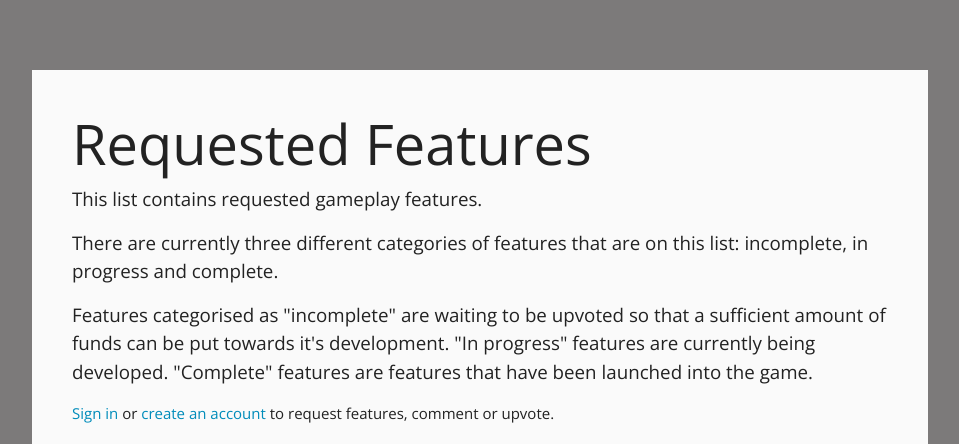
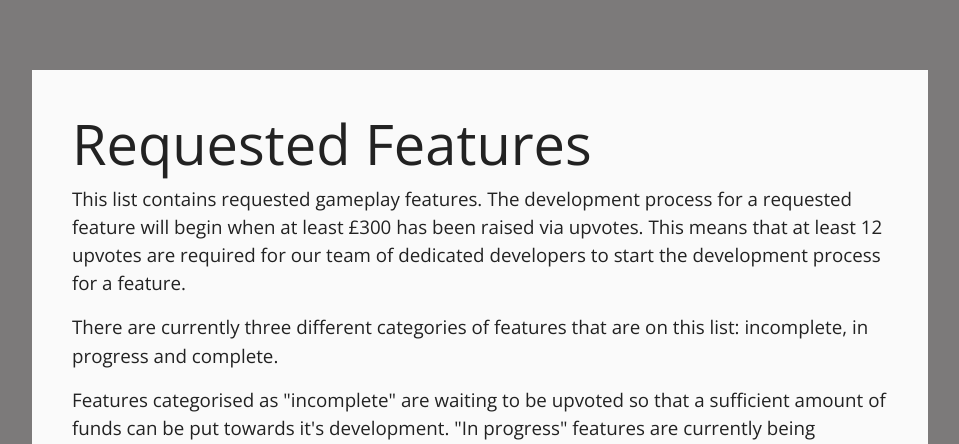
Before and after one commit to kimpea/us-issue-tracker, a Django app: template features/templates/features.html in a window 1280 px wide. Shown: the part 77-521 px from the top of the page, without its empty margins (160-1119 px from the left). Run offline with Django 3.2, Linux system fonts and the light colour scheme; the template is opened without the code that fills it, so the values that code supplies are empty; some libraries are stand-ins or nearby versions.

Commit message:
Add more information on funding for requested features

```diff
--- a/features/templates/features.html
+++ b/features/templates/features.html
@@ -11,7 +11,8 @@
     <!-- Introduction -->
     <div class="feature-intro">
         <h2 class="display-4">Requested Features</h2>
-        <p class="lead">This list contains requested gameplay features.</p>
+        <p class="lead">This list contains requested gameplay features. The development process for a requested feature will begin when at least <strong>£300</strong> has been raised via upvotes.
+        This means that <strong>at least 12 upvotes</strong> are required for our team of dedicated developers to start the development process for a feature.</p>
         <p class="lead">There are currently three different categories of features that are on this list: <strong>incomplete, in progress</strong> and <strong>complete</strong>.</p>
         <p class="lead">Features categorised as <strong>"incomplete"</strong> are waiting to be upvoted so that a sufficient amount of funds can be put towards it's development.
         <strong>"In progress"</strong> features are currently being developed. <strong>"Complete"</strong> features are features that have been launched into the game.</p>
```
